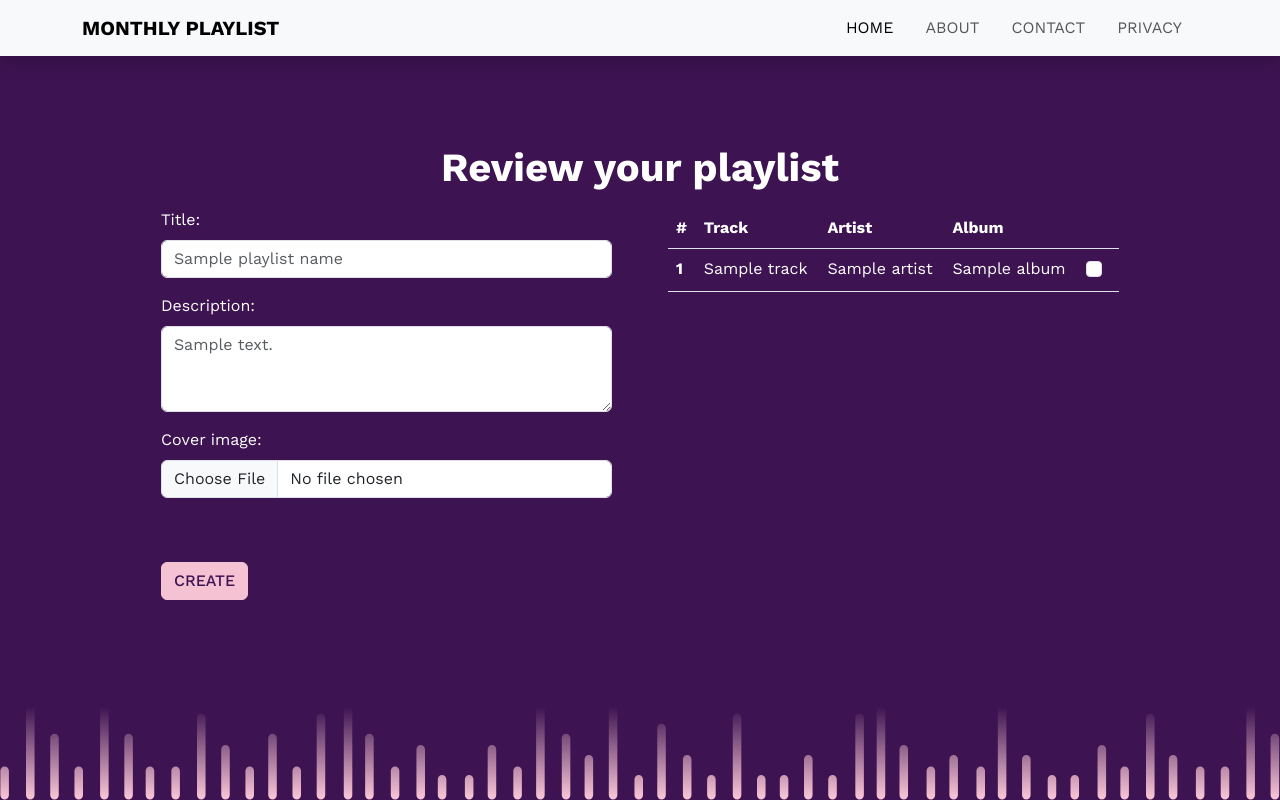
After one commit to co-alison/spotifyMonthlyPlaylist, a Flask app: template templates/review.html in a window 1280 px wide. The commit adds this page. Run offline with Flask 3, Linux system fonts and the light colour scheme; the template is opened without the code that fills it: most values are stand-ins (such as "Sample title", 1, 10 or a date in 2020).

Commit message:
review page

```diff
--- a/app.py
+++ b/app.py
@@ -3,12 +3,22 @@ from spotipy.oauth2 import SpotifyOAuth
 import time
 import random
 import datetime
+import os
 from config import CLIENT_ID, CLIENT_SECRET, SECRET_KEY
 
 from flask import Flask, request, url_for, session, redirect, flash, render_template
 
 import logging
 logging.basicConfig(filename='myapp.log', level=logging.ERROR, format='%(asctime)s - %(levelname)s - %(message)s')
+
+# from flask_wtf import FlaskForm
+# from wtforms import StringField, TextAreaField, FileField
+# from wtforms.validators import DataRequired, Length
+
+# class PlaylistForm(FlaskForm):
+#     title = StringField('Title', validators=[Length(max=100)])
+#     description = TextAreaField('Description', validators=[Length(max=1000)])
+#     cover_image = FileField('Cover image')
 
 app = Flask(__name__)
 
@@ -198,37 +208,71 @@ def get_monthly_playlist():
         playlist_name_unique = f"{playlist_name} ({i})"
         i += 1
 
-    # go to review page
-    # redirect(url_for('review', playlist_name=playlist_name_unique, user_id=user['id']))
-    render_template('review.html', playlist_name=playlist_name_unique)
+    description = "Replay the month with a curated selection of your favourite songs, recent discoveries, plus new releases and recommended tracks based on your listening habits."
 
-@app.route('/review')
-def review():
-    playlist_name = request.args.get('playlist_name')
-    user_id = request.args.get('user_id')
+    return render_template('review.html', playlist_name=playlist_name_unique, description=description, tracks=all_month_tracks)
 
+@app.route('/monthlyPlaylist/create', methods=['POST'])
+def create():
+    title = request.form.get('title')
+    description = request.form.get('description')
+    cover_image = request.files.get('cover-image')
+    selected_track_ids = request.form.get('selected_tracks')
+    track_ids = request.form.getlist('tracks')
 
-    # # create playlist
-    # try:
-    #     monthly_playlist = sp.user_playlist_create(
-    #         user_id,
-    #         name=playlist_name,
-    #         public=False,
-    #         collaborative=False,
-    #         description="Replay the month with a curated selection of your favourite songs, recent discoveries, plus new releases and recommended tracks based on your listening habits."
-    #     )
-    # except spotipy.SpotifyException as e:
-    #     logging.error(f"An error occurred: {e}")
-    #     return 'An error has occurred. Please try again later.'
+    try:
+        token_info = get_token()
+    except:
+        logging.warning("User not logged in")
+        return redirect('/')
 
-    # # add tracks to new playlist
-    # try:
-    #     sp.playlist_add_items(monthly_playlist['id'], unique_track_ids)
-    # except spotipy.SpotifyException as e:
-    #     logging.error(f"An error occurred: {e}")
-    #     return 'An error has occurred. Please try again later.'
+    track_ids_to_keep = []
+    for track_id in track_ids:
+        if track_id not in selected_track_ids:
+            track_ids_to_keep.append(str(track_id))
 
-    # return ("Monthly playlist created successfully")
+    sp = spotipy.Spotify(auth=token_info['access_token'])
+
+    # current user
+    try:
+        user = sp.current_user()
+    except spotipy.SpotifyException as e:
+        logging.error(f"An error occurred while retrieving user information: {e}")
+        return 'An error occurred while retrieving your user information. Please try again later.'
+
+    # create playlist
+    try:
+        monthly_playlist = sp.user_playlist_create(
+            user['id'],
+            name=title,
+            public=False,
+            collaborative=False,
+            description=description
+        )
+    except spotipy.SpotifyException as e:
+        logging.error(f"An error occurred: {e}")
+        return 'An error has occurred. Please try again later.'
+
+    # upload cover image
+    cover_image.save('cover_image.jpg')
+
+    with open('cover_image.jpg', 'rb') as f:
+        try:
+            image_data = f.read()
+            sp.playlist_upload_cover_image(monthly_playlist['id'], image_data)
+        except spotipy.SpotifyException as e:
+            logging.error(f"An error occurred while uploading cover image: {e}")
+
+    os.remove('cover_image.jpg')
+
+    # add tracks to new playlist
+    try:
+        sp.playlist_add_items(monthly_playlist['id'], track_ids_to_keep)
+    except spotipy.SpotifyException as e:
+        logging.error(f"An error occurred: {e}")
+        return 'An error has occurred. Please try again later.'
+
+    return render_template('success.html')
 
 def get_account_creation_date():
     try:
--- a/static/css/styles.css
+++ b/static/css/styles.css
@@ -3,6 +3,10 @@ body {
     font-size: 1rem;
     font-family: 'Work Sans', sans-serif;
     background-color: #3D1351;
+    color: white;
+}
+
+.table {
     color: white;
 }
 
@@ -29,3 +33,8 @@ body {
     bottom: 0;
     width: 100%
 }
+
+.modal-content {
+    background-color: #3D1351;
+    color: white;
+}
--- a/templates/base.html
+++ b/templates/base.html
@@ -12,9 +12,10 @@
     </head>
     <body>
         <script src="../static/js/bootstrap.min.js"></script>
+        <script src="https://code.jquery.com/jquery-3.6.0.min.js"></script>
         <nav class="navbar navbar-expand-lg navbar-light bg-light fixed-top shadow">
             <div class="container">
-              <a class="navbar-brand text-capitalize fw-bold" href="#">MONTHLY PLAYLIST</a>
+              <a class="navbar-brand text-capitalize fw-bold" href="/">MONTHLY PLAYLIST</a>
               <button class="navbar-toggler" type="button" data-bs-toggle="collapse" data-bs-target="#navbarNavAltMarkup" aria-controls="navbarNavAltMarkup" aria-expanded="false" aria-label="Toggle navigation">
                 <span class="navbar-toggler-icon"></span>
               </button>
--- a/templates/create.html
+++ b/templates/create.html
@@ -34,7 +34,7 @@
                     {% endfor %}
                   </select>
             </div>
-            <button type="submit" class="btn btn-custom col-auto ms-5">NEXT</button>
+            <button type="submit" class="btn btn-custom col-auto ms-5">REVIEW</button>
         </div>
       </form>
 </div>
--- /dev/null
+++ b/templates/review.html
@@ -0,0 +1,128 @@
+{% extends "base.html" %} {% block title %}Review{% endblock %}
+{% block content %}
+<div class="mx-auto mt-5">
+    <h1 class="fw-bold text-center">Review your playlist</h1>
+    <div class="row mt-3 justify-content-center">
+        <div class="col-md-5 mx-3">
+            <form id="review-form" method="POST" action="/monthlyPlaylist/create" enctype="multipart/form-data">
+                {% for track in tracks %}
+                    <input type="hidden" name="tracks" id="tracks" value="{{ track.id }}">
+                {% endfor %}
+                <input type="hidden" name="selected_tracks" id="selected_tracks" value="">
+                <div class="mb-3">
+                    <label for="title" class="form-label">Title:</label>
+                    <input type="text" id="title" name="title" class="form-control" placeholder="{{ playlist_name }}">
+                </div>
+                <div class="mb-3">
+                    <label for="description" class="form-label">Description:</label>
+                    <textarea id="description" name="description" class="form-control" rows="3" placeholder="{{ description }}"></textarea>
+                </div>
+                <div class="mb-3">
+                    <label for="cover-image" class="form-label">Cover image:</label>
+                    <input class="form-control" type="file" id="cover-image" name="cover-image">
+                </div>
+                <button type="submit" class="btn btn-custom mb-5 mt-5">CREATE</button>
+            </form>
+        </div>
+        <div class="col-md-5 mx-3" style="height: 400px; overflow-y: scroll;">
+            <table class="table">
+              <thead>
+                <tr>
+                  <th scope="col">#</th>
+                  <th scope="col">Track</th>
+                  <th scope="col">Artist</th>
+                  <th scope="col">Album</th>
+                  <th scope="col"></th>
+                </tr>
+              </thead>
+              <tbody>
+                {% for track in tracks %}
+                  <tr class="track-row">
+                    <th scope="row">{{ loop.index }}</th>
+                    <td>{{ track.name }}</td>
+                    <td>{{ track.artists[0].name }}</td>
+                    <td>{{ track.album.name }}</td>
+                    <td>
+                      <div class="form-check">
+                        <input class="form-check-input" type="checkbox" name="tracks" value="{{ track.id }}">
+                      </div>
+                    </td>
+                  </tr>
+                {% endfor %}
+              </tbody>
+            </table>
+        </div>
+    </div>
+</div>
+<div class="modal fade" id="warningModal" tabindex="-1" aria-labelledby="warningModalLabel" aria-hidden="true">
+    <div class="modal-dialog">
+      <div class="modal-content">
+        <div class="modal-header">
+          <h5 class="modal-title" id="warningModalLabel">Warning!</h5>
+          <button type="button" class="btn-close" data-bs-dismiss="modal" aria-label="Close"></button>
+        </div>
+        <div class="modal-body">
+          Are you sure you want to create the playlist? Selected songs will be removed from the playlist.
+        </div>
+        <div class="modal-footer">
+          <button type="button" class="btn btn-outline-custom" data-bs-dismiss="modal">Cancel</button>
+          <button type="button" class="btn btn-custom" id="createBtn">Create</button>
+        </div>
+      </div>
+    </div>
+</div>
+
+<script>
+    var checkboxes = document.querySelectorAll('input[type="checkbox"]')
+    checkboxes.forEach(function(checkbox) {
+        checkbox.addEventListener('change', function () {
+            var selectedTracks = document.querySelector('input[name="selected_tracks"]')
+            var trackId = this.value
+            var row = this.closest('tr');
+
+            if (this.checked) {
+                row.classList.add('strike');
+                selectedTracks.value += trackId + ',';
+            } else {
+                row.classList.remove('strike');
+                selectedTracks.value = selectedTracks.value.replace(trackId + ",", "");
+            }
+        });
+    });
+
+    var createBtn = document.getElementById("createBtn");
+    createBtn.addEventListener("click", function() {
+        $('#warningModal').modal('hide');
+        var userTitle = document.querySelector('input[name="title"]');
+        userTitle.value = userTitle.value ? userTitle.value : userTitle.getAttribute("placeholder");
+
+        var userDescription = document.querySelector('textarea[name="description"]');
+        userDescription.value = userDescription.value ? userDescription.title : userDescription.getAttribute("placeholder");
+
+
+        document.querySelector("form").submit();
+    });
+
+    var form = document.querySelector("form");
+    form.addEventListener("submit", function(event) {
+        event.preventDefault();
+
+        var selectedTracks = document.querySelector('input[name="selected_tracks"]');
+        selectedTracks.value = selectedTracks.value.slice(0, -1);
+
+        $('#warningModal').modal('show');
+    });
+</script>
+
+<style>
+    .form-check-input:checked {
+        background-color: red;
+        border-color: red;
+    }
+
+    .strike {
+        text-decoration: line-through;
+    }
+</style>
+
+{% endblock %}
--- /dev/null
+++ b/templates/success.html
@@ -0,0 +1,5 @@
+{% extends "base.html" %} {% block title %}Review{% endblock %}
+{% block content %}
+<h1 class="fw-bold text-center">Success!</h1>
+<p class="text-center">Go check out your new playlist in your Spotify library. Click <a href="/">here</a> to generate more playlists.</p>
+{% endblock %}
```
